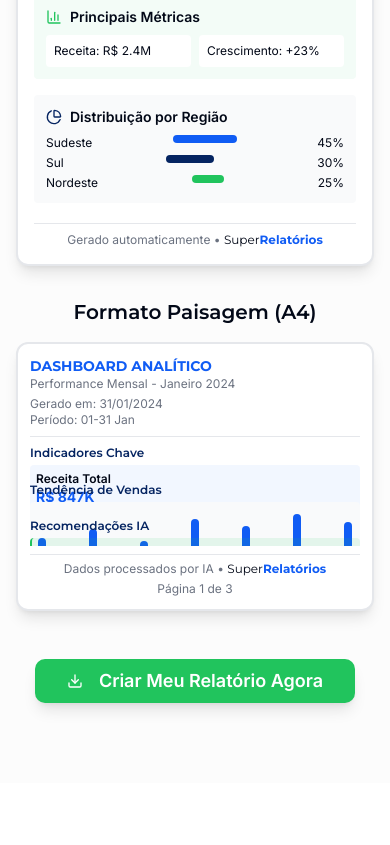
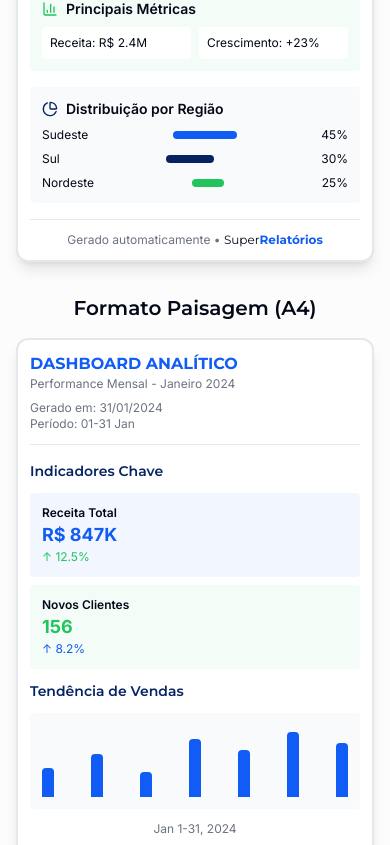
Before and after one commit to futuremove-ia/superrelatorios, a React (Vite) app: page / in a window 390 px wide. Shown: the part 4079-4924 px from the top of the page. Built offline with nearby package versions, Linux system fonts and the light colour scheme.

Commit message:
Fix: Resolve design issues and update design system

```diff
--- a/src/components/ReportShowcase.tsx
+++ b/src/components/ReportShowcase.tsx
@@ -1,6 +1,7 @@
-import { Card } from "@/components/ui/card";
+import { Paper } from "@/components/ui/paper";
 import { Button } from "@/components/ui/button";
 import { BarChart3, TrendingUp, PieChart, Download } from "lucide-react";
+import BrandName from "@/components/BrandName";
 
 const ReportShowcase = () => {
   return (
@@ -19,19 +20,18 @@ const ReportShowcase = () => {
           {/* Portrait Report */}
           <div className="space-y-4">
             <h3 className="text-xl font-semibold text-center">Formato Retrato (A4)</h3>
-            <Card className="aspect-[3/4] p-4 lg:p-6 bg-white border-2 shadow-lg">
-              <div className="h-full flex flex-col">
+            <Paper orientation="portrait" size="a4" padding="md">
               {/* Header */}
-                <div className="border-b pb-4 mb-4">
+              <div className="border-b pb-3 mb-4 flex-shrink-0">
                 <h4 className="text-lg font-bold text-primary">RELATÓRIO EXECUTIVO</h4>
                 <p className="text-sm text-muted-foreground">Análise de Vendas Q4 2024</p>
               </div>
 
               {/* Content */}
-                <div className="flex-1 space-y-4">
+              <div className="flex-1 space-y-4 min-h-0">
                 <div className="bg-primary/5 p-3 rounded">
                   <div className="flex items-center gap-2 mb-2">
-                      <TrendingUp className="w-4 h-4 text-primary" />
+                    <TrendingUp className="w-4 h-4 text-primary flex-shrink-0" />
                     <span className="font-semibold text-sm">Resumo Executivo</span>
                   </div>
                   <div className="text-xs text-muted-foreground leading-relaxed">
@@ -41,60 +41,58 @@ const ReportShowcase = () => {
 
                 <div className="bg-accent/5 p-3 rounded">
                   <div className="flex items-center gap-2 mb-2">
-                      <BarChart3 className="w-4 h-4 text-accent" />
+                    <BarChart3 className="w-4 h-4 text-accent flex-shrink-0" />
                     <span className="font-semibold text-sm">Principais Métricas</span>
                   </div>
                   <div className="grid grid-cols-2 gap-2 text-xs">
-                      <div className="bg-white p-2 rounded">Receita: R$ 2.4M</div>
-                      <div className="bg-white p-2 rounded">Crescimento: +23%</div>
+                    <div className="bg-white p-2 rounded truncate">Receita: R$ 2.4M</div>
+                    <div className="bg-white p-2 rounded truncate">Crescimento: +23%</div>
                   </div>
                 </div>
 
                 <div className="bg-gray-50 p-3 rounded">
                   <div className="flex items-center gap-2 mb-2">
-                      <PieChart className="w-4 h-4 text-primary-dark" />
+                    <PieChart className="w-4 h-4 text-primary-dark flex-shrink-0" />
                     <span className="font-semibold text-sm">Distribuição por Região</span>
                   </div>
-                    <div className="space-y-1 text-xs">
-                      <div className="flex justify-between">
-                        <span>Sudeste</span>
-                        <span className="w-16 h-2 bg-primary rounded"></span>
-                        <span>45%</span>
+                  <div className="space-y-2 text-xs">
+                    <div className="flex items-center justify-between gap-2">
+                      <span className="flex-shrink-0">Sudeste</span>
+                      <div className="w-16 h-2 bg-primary rounded flex-shrink-0"></div>
+                      <span className="flex-shrink-0">45%</span>
                     </div>
-                      <div className="flex justify-between">
-                        <span>Sul</span>
-                        <span className="w-12 h-2 bg-primary-dark rounded"></span>
-                        <span>30%</span>
+                    <div className="flex items-center justify-between gap-2">
+                      <span className="flex-shrink-0">Sul</span>
+                      <div className="w-12 h-2 bg-primary-dark rounded flex-shrink-0"></div>
+                      <span className="flex-shrink-0">30%</span>
                     </div>
-                      <div className="flex justify-between">
-                        <span>Nordeste</span>
-                        <span className="w-8 h-2 bg-accent rounded"></span>
-                        <span>25%</span>
+                    <div className="flex items-center justify-between gap-2">
+                      <span className="flex-shrink-0">Nordeste</span>
+                      <div className="w-8 h-2 bg-accent rounded flex-shrink-0"></div>
+                      <span className="flex-shrink-0">25%</span>
                     </div>
                   </div>
                 </div>
               </div>
 
               {/* Footer */}
-                <div className="border-t pt-2 mt-4">
+              <div className="border-t pt-3 mt-4 flex-shrink-0">
                 <p className="text-xs text-muted-foreground text-center">
-                    Gerado automaticamente • <span className="font-heading"><span className="text-foreground">Super</span><span className="font-bold text-primary">Relatórios</span></span>
+                  Gerado automaticamente • <BrandName variant="default" />
                 </p>
               </div>
-              </div>
-            </Card>
+            </Paper>
           </div>
 
           {/* Landscape Report */}
           <div className="space-y-4">
             <h3 className="text-xl font-semibold text-center">Formato Paisagem (A4)</h3>
-            <Card className="aspect-[4/3] p-3 sm:p-4 lg:p-6 bg-white border-2 shadow-lg overflow-hidden">
-              <div className="h-full flex flex-col min-h-0">
+            <Paper orientation="landscape" size="a4" padding="md">
               {/* Header */}
-                <div className="border-b pb-2 sm:pb-3 mb-2 sm:mb-3 flex-shrink-0">
-                  <div className="flex flex-col sm:flex-row sm:justify-between sm:items-start gap-1 sm:gap-2">
+              <div className="border-b pb-3 mb-4 flex-shrink-0">
+                <div className="flex flex-col sm:flex-row sm:justify-between sm:items-start gap-2">
                   <div className="min-w-0 flex-1">
-                      <h4 className="text-sm sm:text-base lg:text-lg font-bold text-primary truncate">DASHBOARD ANALÍTICO</h4>
+                    <h4 className="text-base sm:text-lg font-bold text-primary truncate">DASHBOARD ANALÍTICO</h4>
                     <p className="text-xs sm:text-sm text-muted-foreground truncate">Performance Mensal - Janeiro 2024</p>
                   </div>
                   <div className="text-xs text-muted-foreground flex-shrink-0 sm:text-right">
@@ -105,32 +103,32 @@ const ReportShowcase = () => {
               </div>
 
               {/* Content Grid */}
-                <div className="flex-1 grid grid-cols-1 sm:grid-cols-2 lg:grid-cols-3 gap-2 lg:gap-3 min-h-0 overflow-hidden">
+              <div className="flex-1 grid grid-cols-1 md:grid-cols-2 lg:grid-cols-3 gap-3 lg:gap-4 min-h-0 overflow-hidden">
                 {/* KPIs */}
-                  <div className="space-y-1 sm:space-y-2 min-h-0">
-                    <h5 className="font-semibold text-xs sm:text-sm text-primary-dark">Indicadores Chave</h5>
-                    <div className="space-y-1 sm:space-y-2">
-                      <div className="bg-primary/5 p-1.5 sm:p-2 rounded text-xs overflow-hidden">
-                        <div className="font-semibold truncate">Receita Total</div>
-                        <div className="text-sm sm:text-lg font-bold text-primary truncate">R$ 847K</div>
-                        <div className="text-accent truncate">↑ 12.5%</div>
+                <div className="space-y-3 min-h-0">
+                  <h5 className="font-semibold text-sm text-primary-dark">Indicadores Chave</h5>
+                  <div className="space-y-2">
+                    <div className="bg-primary/5 p-3 rounded overflow-hidden">
+                      <div className="font-semibold text-xs truncate">Receita Total</div>
+                      <div className="text-lg font-bold text-primary truncate">R$ 847K</div>
+                      <div className="text-xs text-accent truncate">↑ 12.5%</div>
                     </div>
-                      <div className="bg-accent/5 p-1.5 sm:p-2 rounded text-xs overflow-hidden">
-                        <div className="font-semibold truncate">Novos Clientes</div>
-                        <div className="text-sm sm:text-lg font-bold text-accent truncate">156</div>
-                        <div className="text-primary truncate">↑ 8.2%</div>
+                    <div className="bg-accent/5 p-3 rounded overflow-hidden">
+                      <div className="font-semibold text-xs truncate">Novos Clientes</div>
+                      <div className="text-lg font-bold text-accent truncate">156</div>
+                      <div className="text-xs text-primary truncate">↑ 8.2%</div>
                     </div>
                   </div>
                 </div>
 
                 {/* Chart Simulation */}
-                  <div className="space-y-1 sm:space-y-2 min-h-0">
-                    <h5 className="font-semibold text-xs sm:text-sm text-primary-dark">Tendência de Vendas</h5>
-                    <div className="bg-gray-50 p-2 sm:p-3 rounded h-16 sm:h-20 lg:h-24 flex items-end justify-between overflow-hidden">
+                <div className="space-y-3 min-h-0">
+                  <h5 className="font-semibold text-sm text-primary-dark">Tendência de Vendas</h5>
+                  <div className="bg-gray-50 p-3 rounded h-24 sm:h-28 flex items-end justify-between gap-1 overflow-hidden">
                     {[40, 60, 35, 80, 65, 90, 75].map((height, i) => (
                       <div
                         key={i}
-                          className="bg-primary rounded-t w-2 sm:w-3 flex-shrink-0"
+                        className="bg-primary rounded-t w-3 flex-shrink-0"
                         style={{ height: `${height}%` }}
                       ></div>
                     ))}
@@ -139,28 +137,29 @@ const ReportShowcase = () => {
                 </div>
 
                 {/* Recommendations */}
-                  <div className="space-y-1 sm:space-y-2 min-h-0 sm:col-span-2 lg:col-span-1">
-                    <h5 className="font-semibold text-xs sm:text-sm text-primary-dark">Recomendações IA</h5>
-                    <div className="space-y-1 sm:space-y-2 text-xs overflow-hidden">
-                      <div className="bg-accent/10 p-1.5 sm:p-2 rounded border-l-2 border-accent overflow-hidden">
-                        <div className="font-semibold truncate">Oportunidade</div>
-                        <div className="text-xs leading-tight">Expandir campanha região Sul (+15% potencial)</div>
+                <div className="space-y-3 min-h-0 md:col-span-2 lg:col-span-1">
+                  <h5 className="font-semibold text-sm text-primary-dark">Recomendações IA</h5>
+                  <div className="space-y-2 overflow-hidden">
+                    <div className="bg-accent/10 p-3 rounded border-l-2 border-accent overflow-hidden">
+                      <div className="font-semibold text-xs truncate">Oportunidade</div>
+                      <div className="text-xs leading-snug">Expandir campanha região Sul (+15% potencial)</div>
                     </div>
-                      <div className="bg-orange-50 p-1.5 sm:p-2 rounded border-l-2 border-orange-400 overflow-hidden">
-                        <div className="font-semibold truncate">Atenção</div>
-                        <div className="text-xs leading-tight">Queda na retenção de clientes (-3%)</div>
+                    <div className="bg-orange-50 p-3 rounded border-l-2 border-orange-400 overflow-hidden">
+                      <div className="font-semibold text-xs truncate">Atenção</div>
+                      <div className="text-xs leading-snug">Queda na retenção de clientes (-3%)</div>
                     </div>
                   </div>
                 </div>
               </div>
 
               {/* Footer */}
-                <div className="border-t pt-1.5 sm:pt-2 mt-2 sm:mt-3 flex flex-col sm:flex-row justify-between items-center text-xs text-muted-foreground gap-1 flex-shrink-0">
-                  <span className="truncate text-center sm:text-left">Dados processados por IA • <span className="font-heading"><span className="text-foreground">Super</span><span className="font-bold text-primary">Relatórios</span></span></span>
+              <div className="border-t pt-3 mt-4 flex flex-col sm:flex-row justify-between items-center text-xs text-muted-foreground gap-2 flex-shrink-0">
+                <span className="truncate text-center sm:text-left">
+                  Dados processados por IA • <BrandName variant="default" />
+                </span>
                 <span className="whitespace-nowrap">Página 1 de 3</span>
               </div>
-              </div>
-            </Card>
+            </Paper>
           </div>
         </div>
 
--- /dev/null
+++ b/src/components/ui/paper.tsx
@@ -0,0 +1,59 @@
+import { cn } from "@/lib/utils";
+import { forwardRef } from "react";
+
+export interface PaperProps {
+  orientation?: "portrait" | "landscape";
+  size?: "a4" | "letter";
+  children: React.ReactNode;
+  className?: string;
+  padding?: "none" | "sm" | "md" | "lg";
+}
+
+const Paper = forwardRef<HTMLDivElement, PaperProps>(
+  ({ orientation = "portrait", size = "a4", children, className, padding = "md" }, ref) => {
+    // A4 proportions: 210 × 297 mm = 1:1.414 (portrait) or 1.414:1 (landscape)
+    const aspectRatios = {
+      a4: {
+        portrait: "aspect-[3/4.24]", // Simplified ratio that works well on all screens
+        landscape: "aspect-[4.24/3]"
+      },
+      letter: {
+        portrait: "aspect-[3/3.9]", // 8.5 × 11 inches
+        landscape: "aspect-[3.9/3]"
+      }
+    };
+
+    const paddingClasses = {
+      none: "",
+      sm: "p-2 sm:p-3",
+      md: "p-3 sm:p-4 lg:p-6",
+      lg: "p-4 sm:p-6 lg:p-8"
+    };
+
+    return (
+      <div
+        ref={ref}
+        className={cn(
+          // Base paper styles
+          "bg-white border-2 shadow-lg rounded-lg overflow-hidden",
+          "w-full max-w-full",
+          // Responsive aspect ratio (only on md+ screens)
+          "md:" + aspectRatios[size][orientation],
+          // On mobile, use natural height flow
+          "min-h-[400px] sm:min-h-[500px]",
+          // Padding
+          paddingClasses[padding],
+          className
+        )}
+      >
+        <div className="h-full w-full flex flex-col min-h-0">
+          {children}
+        </div>
+      </div>
+    );
+  }
+);
+
+Paper.displayName = "Paper";
+
+export { Paper };
```
Also changed, not shown: 1 other file (tests, documents, lock files or other folders). Lines whose indentation alone changed are shown as unchanged.
